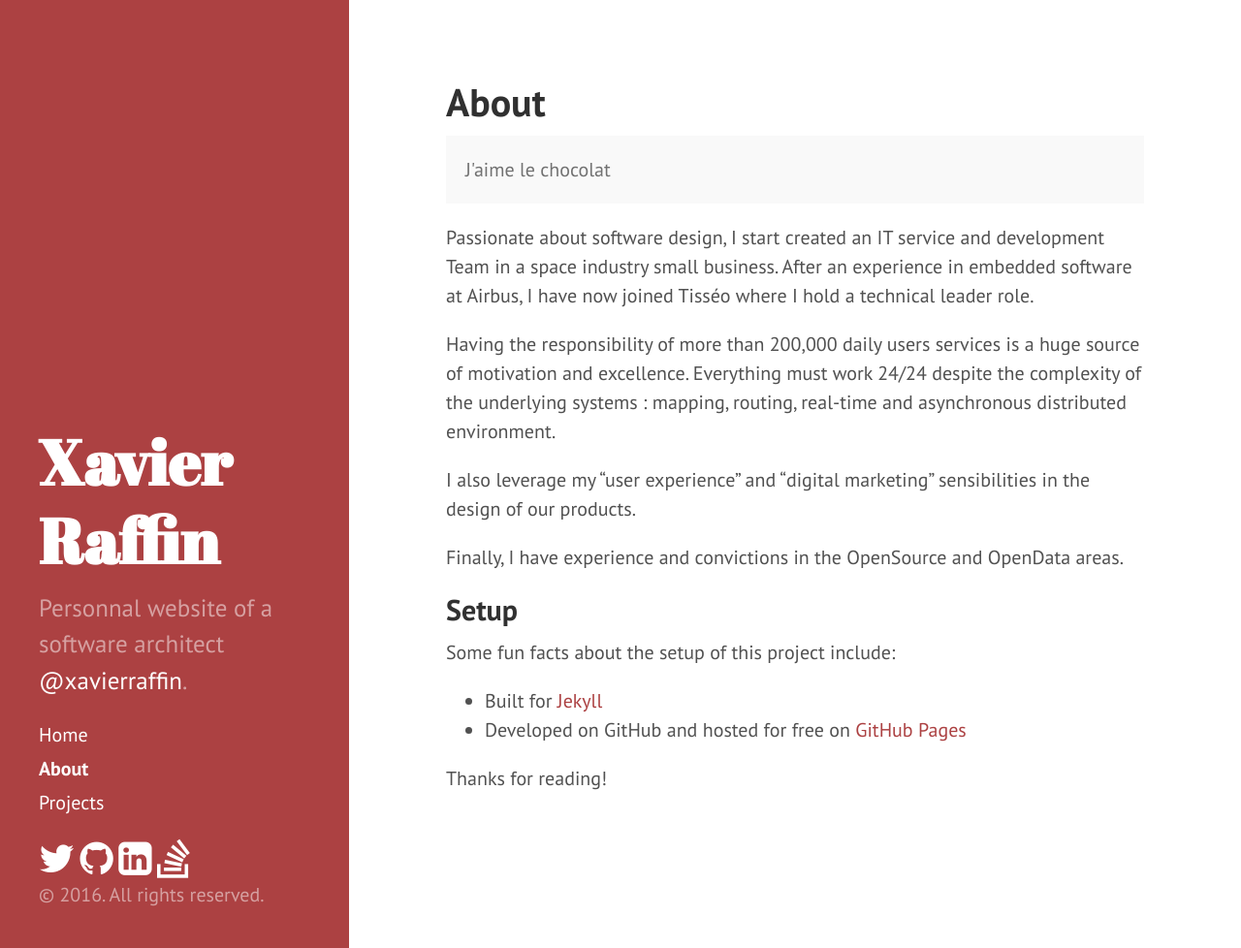
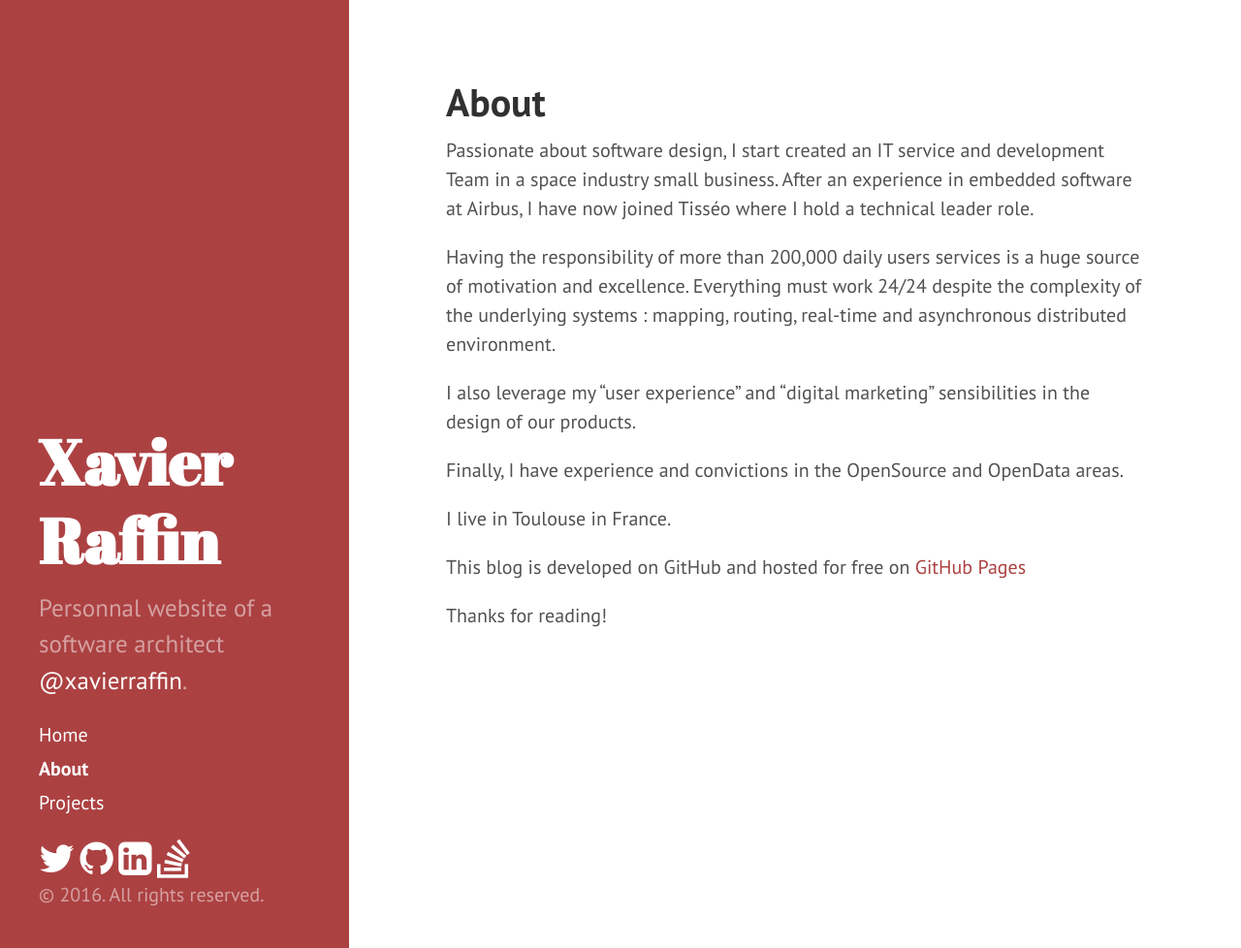
Before and after one commit to xavierraffin/xavierraffin.github.io, a Jekyll site: the page built from about.md, in a window 1280 px wide and 978 px high. Shown: the whole window at 97% size. Built offline with Jekyll 4.4.1, drawn with Linux system fonts in a browser that asks for light colours; nearby versions of some CDN libraries; Markdown is read by kramdown in place of the engine named in the settings.

Commit message:
Some text cleanup

```diff
--- a/about.md
+++ b/about.md
@@ -2,10 +2,6 @@
 layout: page
 title: About
 ---
-
-<p class="message">
- J'aime le chocolat
-</p>
 
 Passionate about software design, I start created an IT service and development Team in a space industry small business.
 After an experience in embedded software at Airbus, I have now joined Tisséo where I hold a technical leader role.
@@ -17,11 +13,8 @@ I also leverage my "user experience" and "digital marketing" sensibilities in th
 
 Finally, I have experience and convictions in the OpenSource and OpenData areas.
 
-## Setup
+I live in Toulouse in France.
 
-Some fun facts about the setup of this project include:
-
-* Built for [Jekyll](http://jekyllrb.com)
-* Developed on GitHub and hosted for free on [GitHub Pages](https://pages.github.com)
+This blog is developed on GitHub and hosted for free on [GitHub Pages](https://pages.github.com)
 
 Thanks for reading!
```
Also changed, not shown: README.md.
